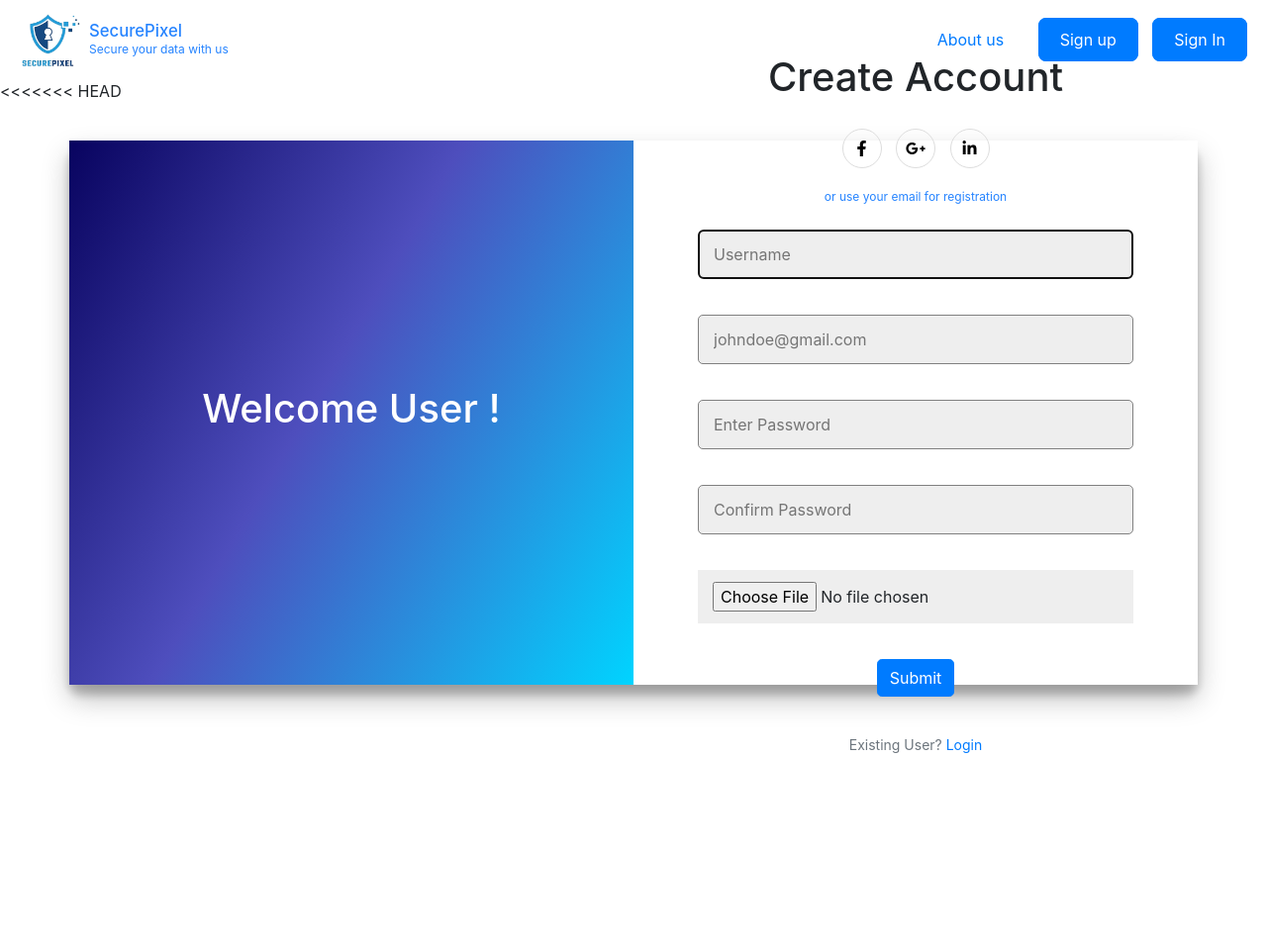
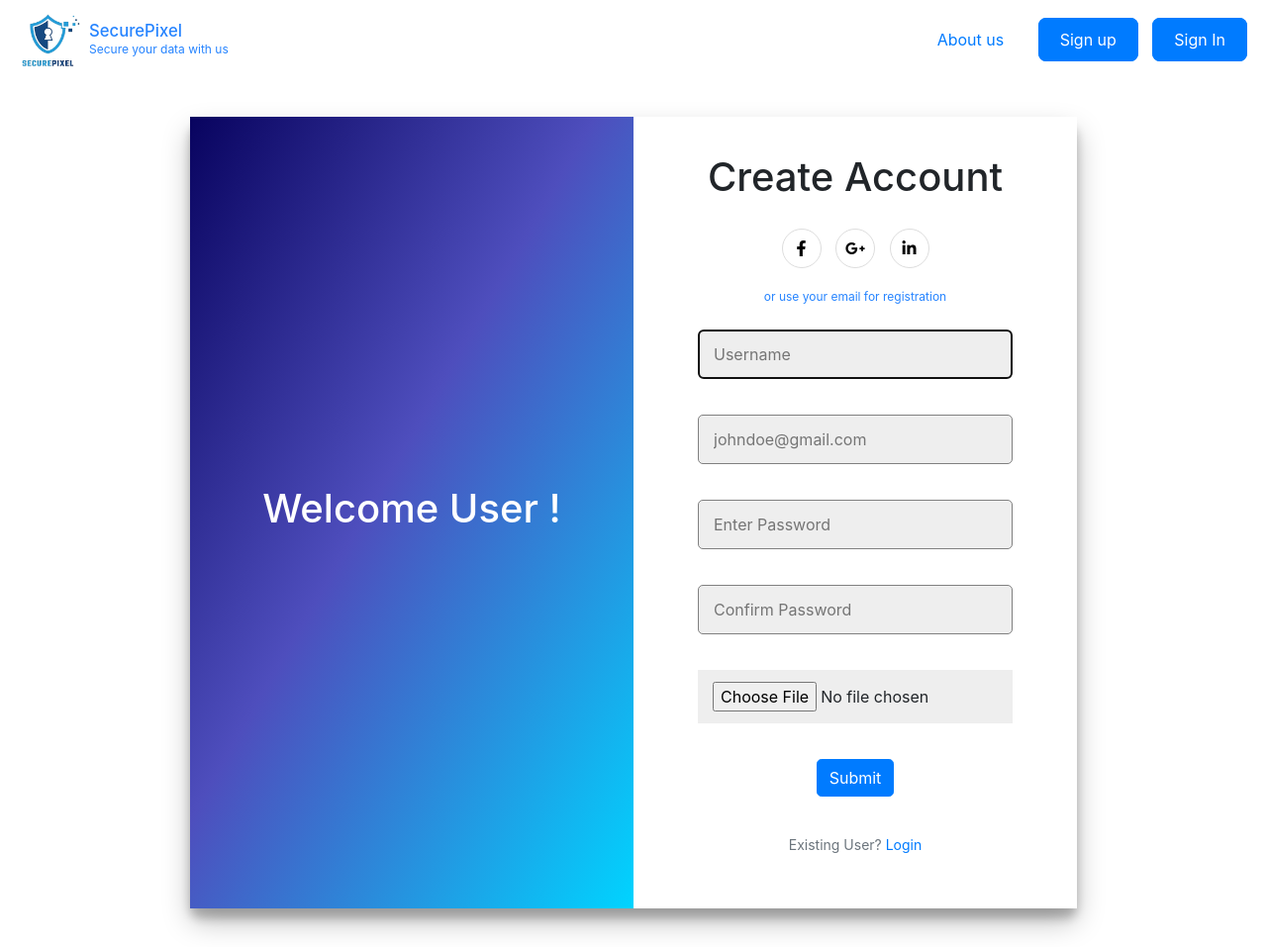
Before and after one commit to Durvesh725/securePixel2, a Django app: page /signup/ in a window 1280 px wide. Shown: the whole page at 99% size. Before the commit the page ends 761 px from the top, so only its background shows below. Run offline with Django 4.2, Linux system fonts and the light colour scheme; some libraries are stand-ins or nearby versions.

Commit message:
New updates 2

```diff
--- a/base/templates/base/SignUp.html
+++ b/base/templates/base/SignUp.html
@@ -1,22 +1,14 @@
 {% extends 'main.html' %} {% block content %}
 <div class="bgvideo">
-<<<<<<< HEAD
-  <video autoplay muted loop>
-    {% comment %} <source
-      src="https://res.cloudinary.com/dzy2zn0mz/video/upload/v1698215482/SecurePixel/bgvideo.mp4"
-    />
-  </video> {% endcomment %}
-=======
   <!-- <video autoplay muted loop>
     <source
       src="https://res.cloudinary.com/dzy2zn0mz/video/upload/v1698215482/SecurePixel/bgvideo.mp4"
     />
   </video> -->
->>>>>>> 34f0c4721a4997dc395dbe2cf3d3a44126d54eed
 </div>
 
-<div class="container" id="container">
-  <div class="form-container sign-up-container">
+<div class="container1" id="container">
+  <div class="form-container1 sign-up-container">
     <form method="post" enctype="multipart/form-data">
       {% csrf_token %}
       <h1>Create Account</h1>
--- a/static/styles/main.css
+++ b/static/styles/main.css
@@ -395,7 +395,7 @@ input {
   border-radius: 10px;
   box-shadow: 0 14px 28px rgba(0, 0, 0, 0.25), 0 10px 10px rgba(0, 0, 0, 0.22);
   position: relative;
-  /* width: 50%; */
+  width: 50%;
   min-height: 550px;
 }
 
@@ -420,13 +420,10 @@ input {
 }
 
 .overlay {
-  background: linear-gradient(120deg,
-      rgb(8, 3, 95) 0%,
-      rgba(78, 78, 189, 1) 45%,
-      rgba(0, 212, 255, 1) 100%);
+  background: linear-gradient(120deg, rgb(8, 3, 95) 0%, rgba(78, 78, 189, 1) 45%, rgba(0, 212, 255, 1) 100%);
   background-repeat: no-repeat;
   background-size: cover;
-  color: #ffffff;
+  color: #FFFFFF;
   position: relative;
   height: 100%;
   width: 100%;
@@ -468,8 +465,8 @@ input {
 
 /*************************** SIGNIN end ***************************/
 
-/* ***********SIGNUP start************************************** */
-.container p {
+/************************** SIGNUP start ************************ */
+.container1 p {
   font-size: 14px;
   font-weight: 100;
   line-height: 20px;
@@ -538,7 +535,7 @@ input {
   width: 100%;
 }
 
-.form-container.sign-up-container {
+.form-container1.sign-up-container {
   position: absolute;
   top: 0;
   height: 100%;
@@ -546,7 +543,7 @@ input {
   width: 50%;
 }
 
-.container {
+.container1 {
   margin: 3% 15%;
   display: flex;
   padding: 3%;
@@ -554,10 +551,10 @@ input {
   box-shadow: 0 14px 28px rgba(0, 0, 0, 0.25),
     0 10px 10px rgba(0, 0, 0, 0.22);
   position: relative;
-  height: 550px;
+  height: 800px;
 }
 
-.form-container {
+.form-container1 {
   height: 100%;
   width: 20%;
   background-color: #FFFFFF;
```
Also changed, not shown: base/templates/base/SignIn.html (+0 -8 lines), base/templates/base/home.html (+0 -11 lines), db.sqlite3, static/originalImages/1.jpg (added), static/originalImages/3.jpg (added), static/originalImages/4.jpg (added), static/originalImages/5.jpg (added), static/originalImages/7.jpg (added), static/profile_pictures/image.jpg (added), static/profile_pictures/image2.jpg (added), static/profile_pictures/image2_PJPCOiR.jpg (added), static/stegoImages/encoded1_image.png (added), static/stegoImages/encoded2_image.png (added), static/stegoImages/encoded4_image.png (added), 2 more files.
